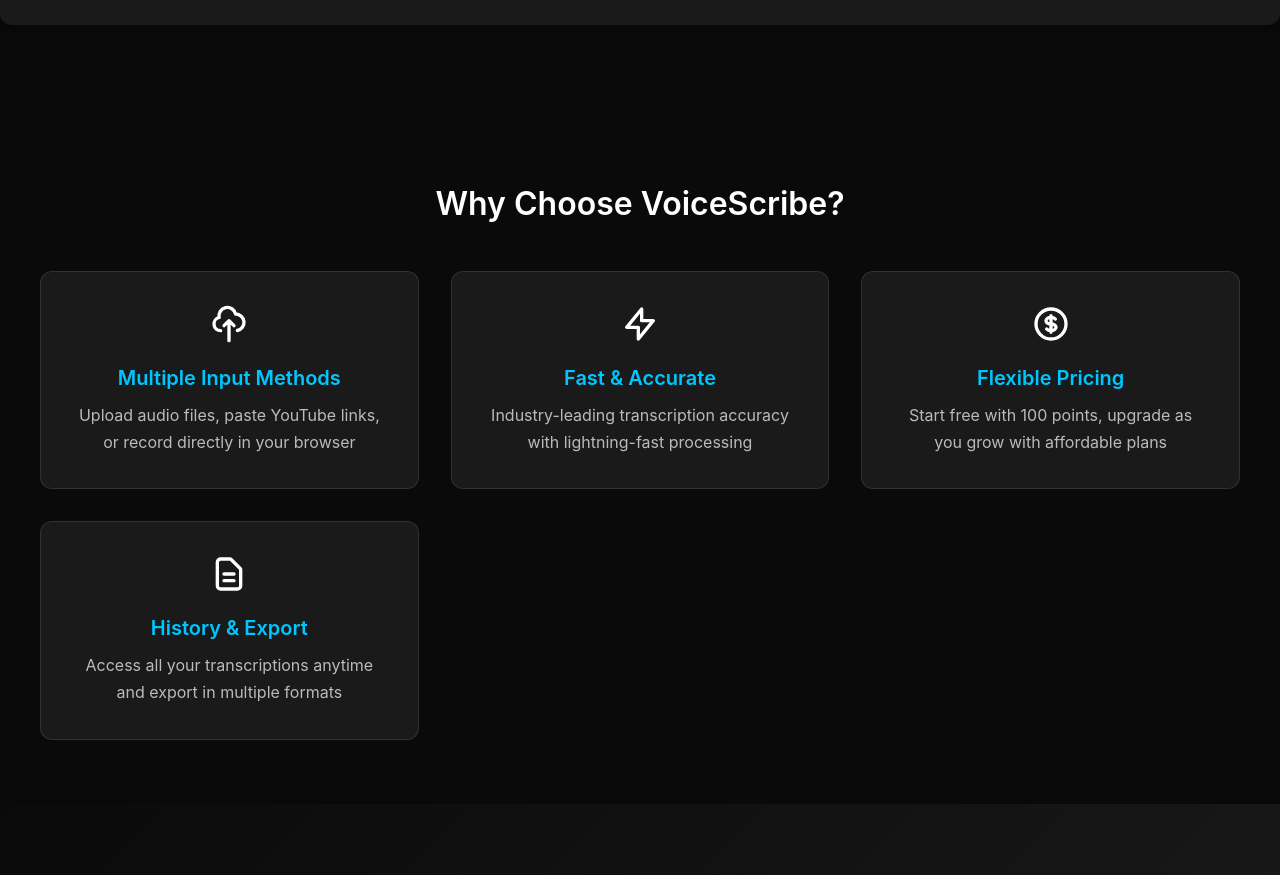
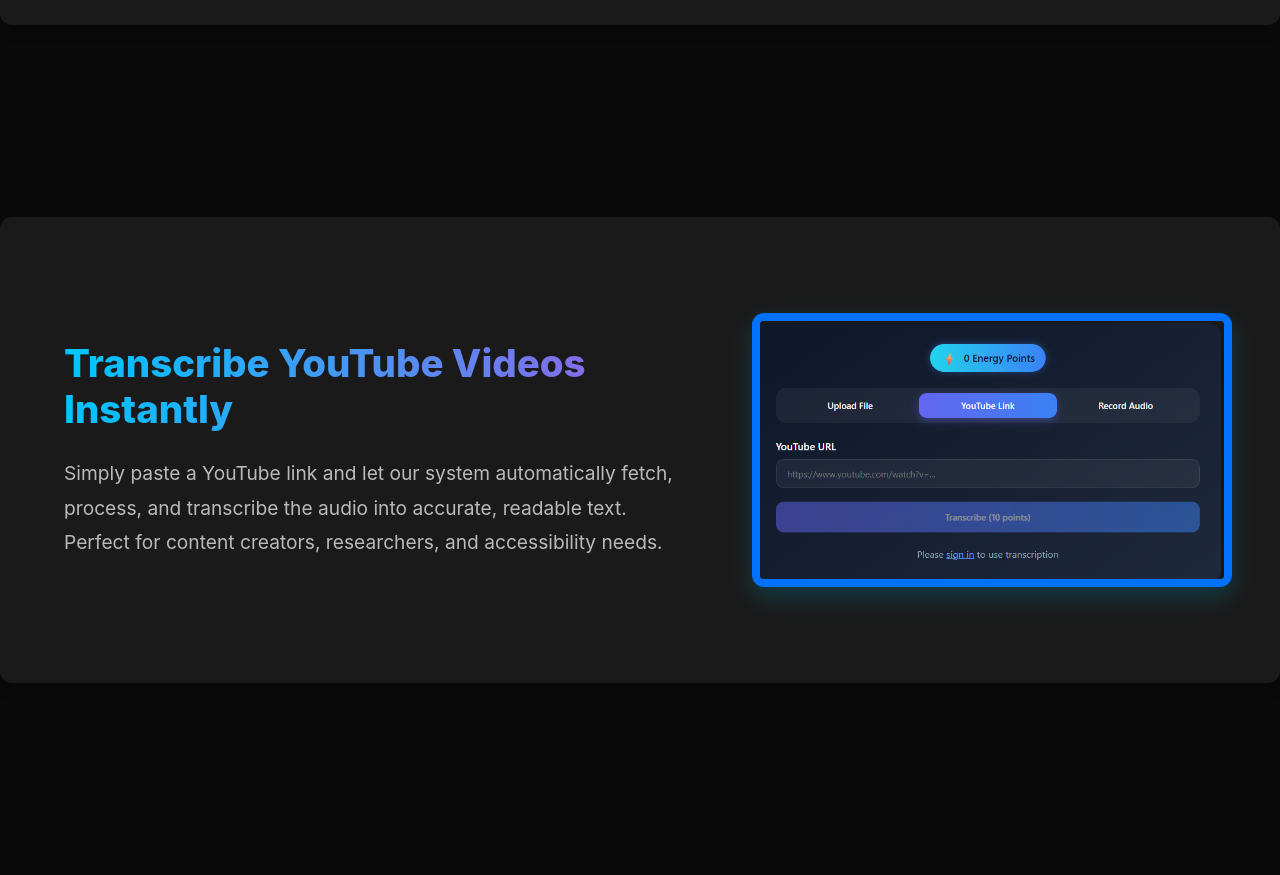
Before and after one commit to shehan-superqa/transcribeFE, a React (Vite) app: page / in a window 1280 px wide. Shown: the part 1920-2795 px from the top of the page. Built offline with nearby package versions, Linux system fonts and the light colour scheme; no server answers.

Commit message:
added two cards for youutube video transcribe and voice transcribe

```diff
--- a/src/components/ImageDescription.css
+++ b/src/components/ImageDescription.css
@@ -1,26 +1,39 @@
-/* IMAGE + DESCRIPTION SECTION */
-.image-description-container {
+/* ===========================
+   IMAGE + DESCRIPTION SECTION
+   =========================== */
+   .image-description-container {
     display: flex;
     align-items: center;
     justify-content: space-between;
-    gap: 4rem; /* slightly more spacing */
-    padding: 6rem 3rem; /* increased padding for taller card */
-    max-width: 1400px; /* increased max-width */
+    gap: 4rem; /* consistent spacing between image and text */
+    padding: 6rem 3rem; /* spacious interior */
+    max-width: 1400px;
     margin: 0 auto;
-    background: var(--background-light); /* Inner card area */
+    background: var(--background-light);
     color: var(--text-light);
     border-radius: var(--border-radius-lg);
     box-shadow: var(--shadow-lg);
-    transition: background var(--transition-normal);
+    transition: background var(--transition-normal), box-shadow var(--transition-normal);
 }
 
-/* SECTION BACKGROUND (light black outer area) */
-.upload-section {
-    background: var(--background-dark); /* Dark gray background */
-    padding: 6rem 0; /* increased section padding */
+/* ===========================
+   REVERSE LAYOUT (image right, text left)
+   =========================== */
+.image-description-container.reverse-layout {
+    flex-direction: row-reverse; /* flips order */
 }
 
-/* IMAGE STYLING */
+/* ===========================
+   SECTION BACKGROUND (outer wrapper)
+   =========================== */
+.upload-section {
+    background: var(--background-dark);
+    padding: 6rem 0;
+}
+
+/* ===========================
+   IMAGE STYLING
+   =========================== */
 .image-wrapper {
     flex: 1;
     display: flex;
@@ -29,7 +42,7 @@
 
 .image {
     width: 100%;
-    max-width: 500px; /* larger image width */
+    max-width: 500px;
     height: auto;
     border: 8px solid var(--primary-dark);
     border-radius: var(--border-radius-lg);
@@ -39,18 +52,25 @@
 }
 
 .image:hover {
-    transform: scale(1.05); /* slightly bigger hover scale */
+    transform: scale(1.05);
     box-shadow: 0 20px 50px rgba(0, 198, 255, 0.3);
 }
 
-/* TEXT CONTENT */
+/* ===========================
+   TEXT CONTENT
+   =========================== */
 .description-wrapper {
-    flex: 1.3; /* slightly larger text area */
+    flex: 1.3;
     padding-right: 1rem;
 }
 
+.image-description-container.reverse-layout .description-wrapper {
+    padding-right: 0;
+    padding-left: 1rem; /* swap padding for reversed layout */
+}
+
 .title {
-    font-size: 2.4rem; /* bigger title */
+    font-size: 2.4rem;
     font-weight: 800;
     margin-bottom: 1.5rem;
     background: linear-gradient(90deg, var(--primary), var(--secondary));
@@ -59,18 +79,24 @@
 }
 
 .description {
-    font-size: 1.2rem; /* slightly larger description text */
+    font-size: 1.2rem;
     line-height: 1.8;
     color: var(--text-muted);
     max-width: 700px;
 }
 
-/* RESPONSIVE DESIGN */
+/* ===========================
+   RESPONSIVE DESIGN
+   =========================== */
 @media (max-width: 900px) {
     .image-description-container {
         flex-direction: column;
         text-align: center;
         padding: 4rem 2rem;
+    }
+
+    .image-description-container.reverse-layout {
+        flex-direction: column; /* override reversal on mobile */
     }
 
     .description-wrapper {
@@ -82,7 +108,9 @@
     }
 }
 
-/* Optional hover glow effect on entire section */
+/* ===========================
+   HOVER EFFECT ON CARD
+   =========================== */
 .image-description-container:hover {
     background: linear-gradient(135deg, var(--background-dark), var(--background-light));
     box-shadow: 0 25px 60px rgba(0, 0, 0, 0.5);
--- a/src/components/ImageDescription.tsx
+++ b/src/components/ImageDescription.tsx
@@ -6,6 +6,7 @@
   altText: string;
   title: string;
   description: string;
+  reverse?: boolean; // 👈 new prop to flip layout
 }
 
 const ImageDescription: React.FC<ImageDescriptionProps> = ({
@@ -13,9 +14,14 @@
   altText,
   title,
   description,
+  reverse = false,
 }) => {
   return (
-    <div className="image-description-container">
+    <div
+      className={`image-description-container ${
+        reverse ? "reverse-layout" : ""
+      }`}
+    >
       <div className="image-wrapper">
         <img src={imageSrc} alt={altText} className="image" />
       </div>
--- a/src/pages/Home.tsx
+++ b/src/pages/Home.tsx
@@ -4,6 +4,8 @@
 import { useAuth } from '../lib/auth';
 import ImageDescription from "../components/ImageDescription"
 import uploadScreenshot from "../assets/upload.png"
+import youtubeScreenshot from "../assets/youtubelink.png"
+import recordaudioScreenshot from "../assets/recordaudio.png"
 import './HomeHero.css';
 
 export default function Home() {
@@ -73,6 +75,24 @@
     description="Upload your video files and get accurate transcriptions in seconds. Supports multiple formats and fast processing."
   />
 </section>
+<section className="upload-section">
+  <ImageDescription
+    imageSrc={youtubeScreenshot}
+    altText="YouTube transcription illustration"
+    title="Transcribe YouTube Videos Instantly"
+    description="Simply paste a YouTube link and let our system automatically fetch, process, and transcribe the audio into accurate, readable text. Perfect for content creators, researchers, and accessibility needs."
+    reverse // 👈 puts image on the right
+  />
+</section>
+{/* Voice Transcription Section */}
+<section className="upload-section">
+  <ImageDescription
+    imageSrc={recordaudioScreenshot}
+    altText="Voice recording illustration"
+    title="Voice Transcription"
+    description="Record your voice directly and get instant, high-accuracy text transcriptions. Perfect for capturing meetings, lectures, ideas, or quick notes with a single click."
+  />
+</section>
 
 
       {/* FEATURES SECTION */}
```
Also changed, not shown: src/assets/recordaudio.png (added), src/assets/youtubelink.png (added).
